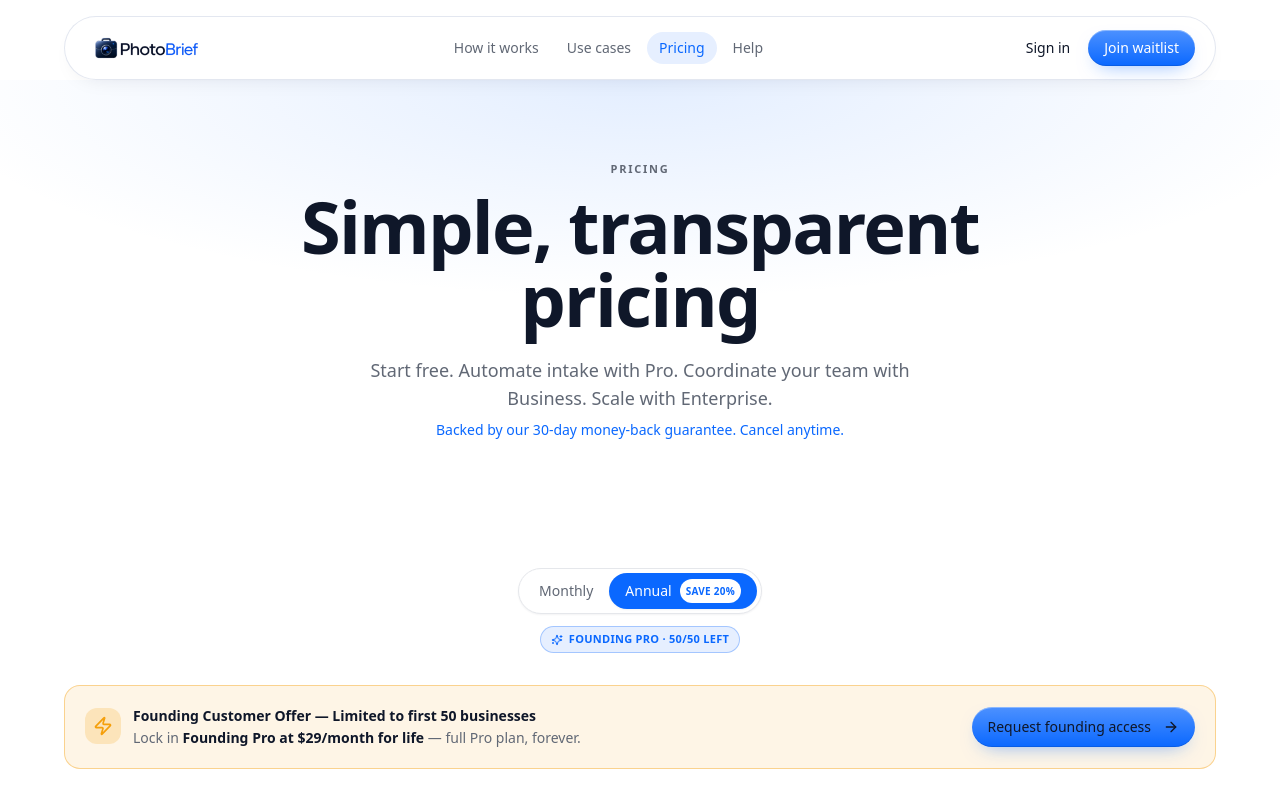
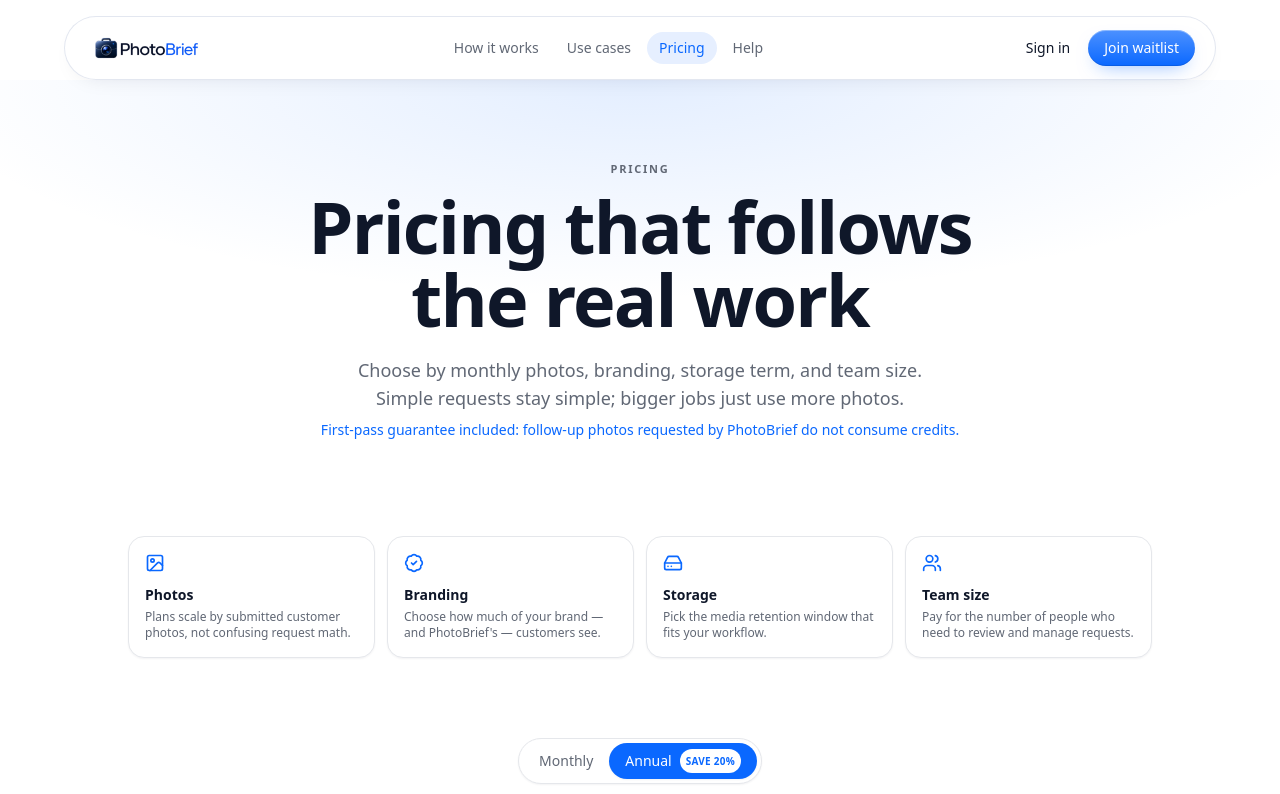
Before and after one commit to Rainbow-Meadow/photo-brief, a React (Vite) app: page /pricing in a window 1280 px wide. Shown: the top 794 px of the page. Built offline with nearby package versions, Linux system fonts and the light colour scheme; no server answers; the HTML template or start-up script is replaced by a standard one; what @lovable.dev/cloud-auth-js would draw is missing.

Commit message:
Update pricing page copy for simplified pricing axes

```diff
--- a/src/pages/Pricing.tsx
+++ b/src/pages/Pricing.tsx
@@ -1,6 +1,6 @@
 import { useMemo } from "react";
 import { NavLink } from "react-router-dom";
-import { ArrowRight, ShieldCheck } from "lucide-react";
+import { ArrowRight, BadgeCheck, HardDrive, Image, ShieldCheck, Users } from "lucide-react";
 import { PricingCardGrid } from "@/components/pricing/PricingCardGrid";
 import { PageMeta } from "@/hooks/seo/usePageMeta";
 import { buildFaqJsonLd } from "@/hooks/seo/buildFaqJsonLd";
@@ -15,6 +15,13 @@ import {
   AccordionTrigger,
 } from "@/components/ui/accordion";
 
+const pricingAxes = [
+  { icon: Image, label: "Photos", copy: "Plans scale by submitted customer photos, not confusing request math." },
+  { icon: BadgeCheck, label: "Branding", copy: "Choose how much of your brand — and PhotoBrief's — customers see." },
+  { icon: HardDrive, label: "Storage", copy: "Pick the media retention window that fits your workflow." },
+  { icon: Users, label: "Team size", copy: "Pay for the number of people who need to review and manage requests." },
+];
+
 export default function PricingPage() {
   // Pricing-page FAQ = the business subset of the canonical FAQ source.
   // No hardcoded duplicates; FAQPage JSON-LD is built from this same array.
@@ -28,7 +35,7 @@ export default function PricingPage() {
     <>
       <PageMeta
         title="Pricing | PhotoBrief"
-        description="Simple, transparent PhotoBrief pricing. Start free, automate intake with Pro, coordinate your team with Business, scale with Enterprise."
+        description="PhotoBrief pricing based on monthly customer photos, branding, storage term, and team size. Follow-up photos requested by PhotoBrief are free."
         canonicalPath="/pricing"
         jsonLd={jsonLd}
         breadcrumbs={[
@@ -41,13 +48,29 @@ export default function PricingPage() {
         <div aria-hidden className="pointer-events-none absolute inset-0 -z-10 bg-ambient-mesh opacity-60" />
         <div className="relative mx-auto max-w-3xl px-4 py-16 text-center sm:px-6 sm:py-20 lg:px-8 animate-lift-in">
           <p className="text-eyebrow">Pricing</p>
-          <h1 className="text-display mt-3 text-foreground">Simple, transparent pricing</h1>
+          <h1 className="text-display mt-3 text-foreground">Pricing that follows the real work</h1>
           <p className="mx-auto mt-5 max-w-xl text-base text-muted-foreground sm:text-lg">
-            Start free. Automate intake with Pro. Coordinate your team with Business. Scale with Enterprise.
+            Choose by monthly photos, branding, storage term, and team size. Simple requests stay simple;
+            bigger jobs just use more photos.
           </p>
           <p className="mt-2 text-sm text-primary">
-            Backed by our 30-day money-back guarantee. Cancel anytime.
+            First-pass guarantee included: follow-up photos requested by PhotoBrief do not consume credits.
           </p>
+        </div>
+      </section>
+
+      <section className="relative px-4 pb-8 pt-4 sm:px-6 lg:px-8">
+        <div className="mx-auto grid max-w-5xl gap-3 sm:grid-cols-2 lg:grid-cols-4">
+          {pricingAxes.map((axis) => {
+            const Icon = axis.icon;
+            return (
+              <div key={axis.label} className="rounded-2xl border bg-card p-4 shadow-elev-sm">
+                <Icon className="h-5 w-5 text-primary" />
+                <p className="mt-3 text-sm font-semibold text-foreground">{axis.label}</p>
+                <p className="mt-1 text-xs text-muted-foreground">{axis.copy}</p>
+              </div>
+            );
+          })}
         </div>
       </section>
 
```
